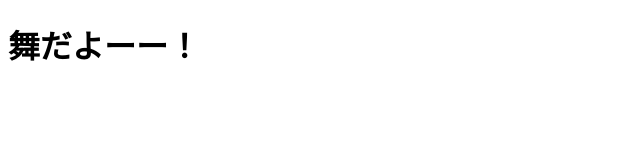
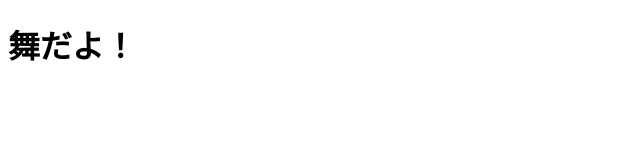
Before and after one commit to mai-inaoka/20230702, a plain HTML site: page index.html in a window 1280 px wide. Shown: the full height of the page, 0-640 px from the left. Drawn offline with Linux system fonts and the light colour scheme.

Commit message:
棒線消した

```diff
--- a/index.html
+++ b/index.html
@@ -7,6 +7,6 @@
     <title>Document</title>
 </head>
 <body>
-    <h1>舞だよーー！</h1>
+    <h1>舞だよ！</h1>
 </body>
 </html>
```
